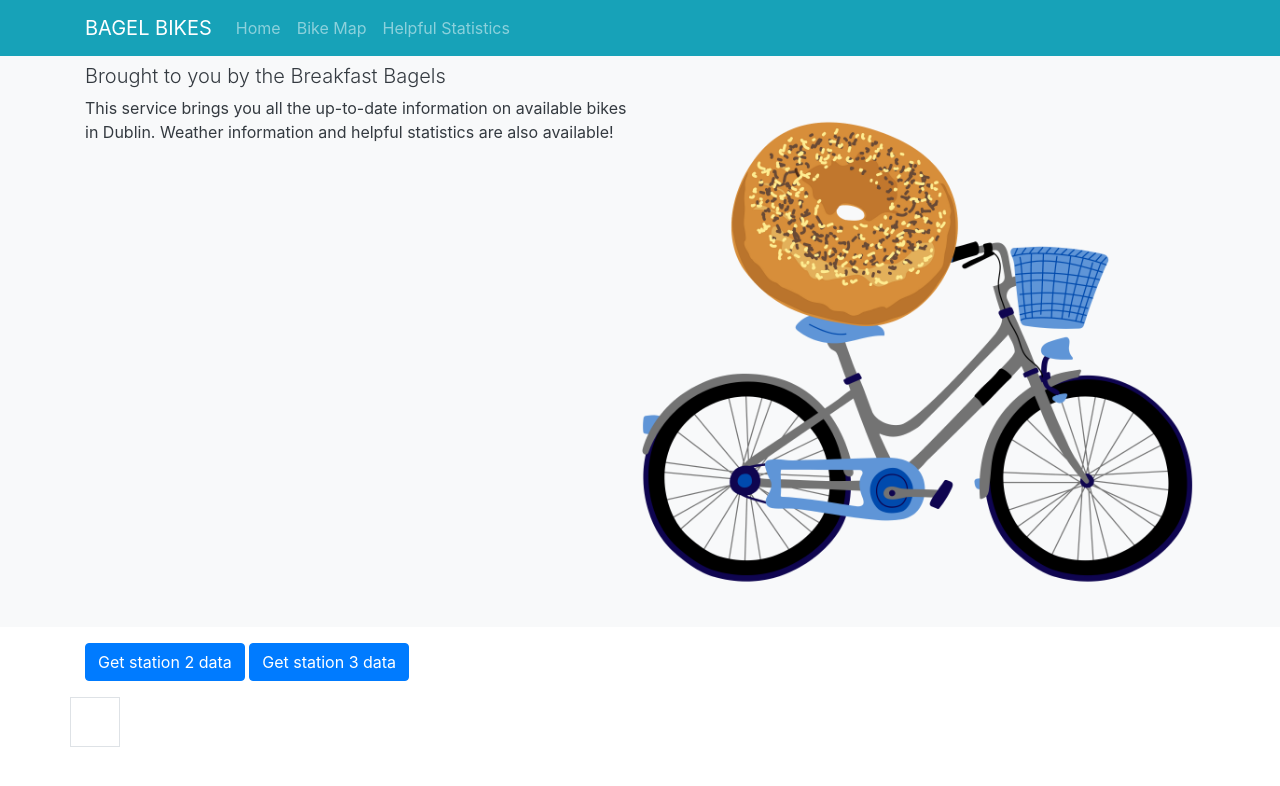
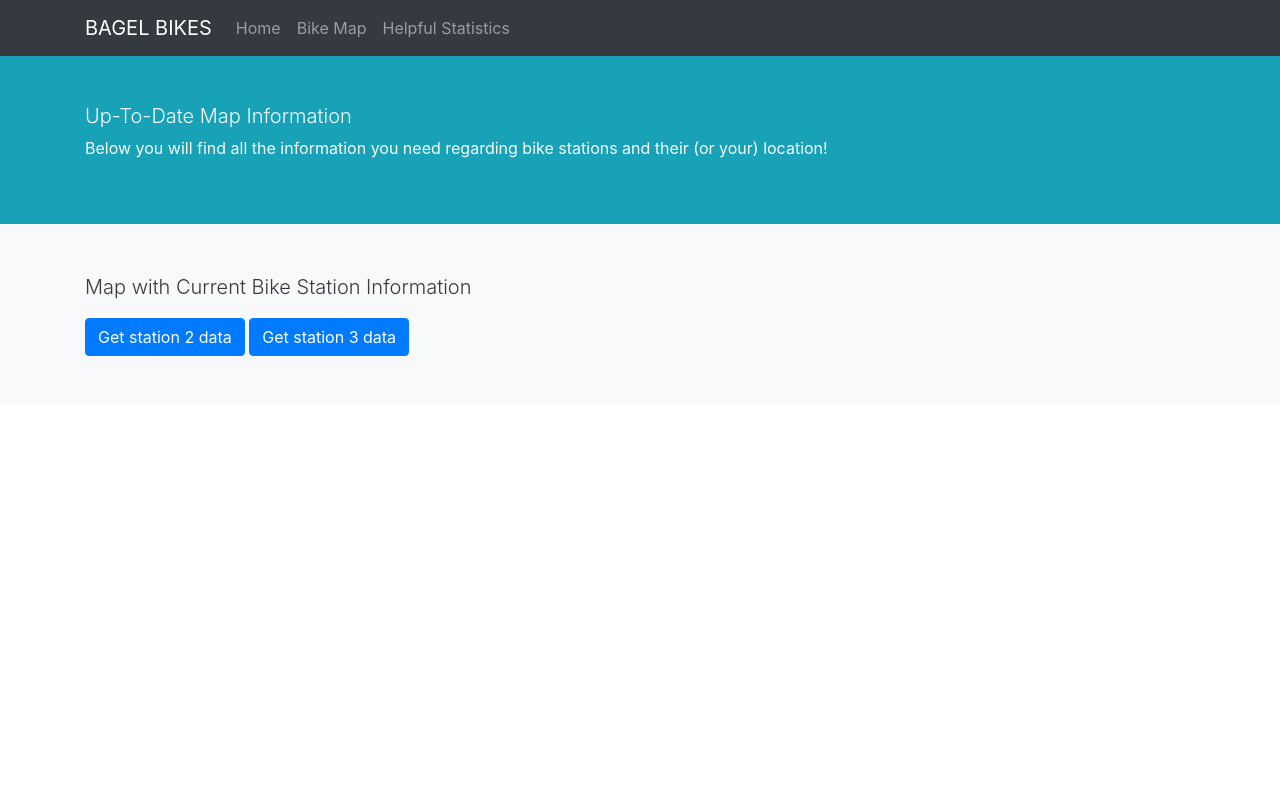
Before and after one commit to BreakfastBagels/DublinBikeApp, a Flask app: template DublinBikeWebApp/web/templates/map.html in a window 1280 px wide. Shown: the top 786 px of the page. Run offline with Flask 2, Linux system fonts and the light colour scheme; the template is opened without the code that fills it, so the values that code supplies are empty.

Commit message:
separate pages for weather, map, stats

```diff
--- a/DublinBikeWebApp/web/app.py
+++ b/DublinBikeWebApp/web/app.py
@@ -13,9 +13,17 @@ app.config['MYSQL_DATABASE_PASSWORD'] = 'Pepper12'
 
 mysql.init_app(app)
 
-@app.route("/")
+@app.route("/home")
 def landing_page():
     return render_template("index.html", content = "trying stuff out")
+
+@app.route("/map")
+def map_page():
+    return render_template("map.html")
+
+@app.route("/stats")
+def stats_page():
+    return render_template("stats.html")
 
 @app.route("/get-weather")
 def get():
--- a/DublinBikeWebApp/web/templates/map.html
+++ b/DublinBikeWebApp/web/templates/map.html
@@ -11,7 +11,7 @@
     <body>
 
       <!-- Navigation -->
-      <nav class="navbar navbar-expand-lg navbar-dark bg-info">
+      <nav class="navbar navbar-expand-lg navbar-dark bg-dark">
         <div class="container">
           <a class="navbar-brand" href="#">BAGEL BIKES</a>
 
@@ -22,13 +22,13 @@
           <div class="collapse navbar-collapse" id="nav">
             <ul class="navbar-nav ms-auto">
               <li class="nav-item">
-                <a href="#" class="nav-link">Home</a>
+                <a href="home" class="nav-link">Home</a>
               </li>
               <li class="nav-item">
-                <a href="#map" class="nav-link">Bike Map</a>
+                <a href="map" class="nav-link">Bike Map</a>
               </li>
               <li class="nav-item">
-                <a href="#stats" class="nav-link">Helpful Statistics</a>
+                <a href="stats" class="nav-link">Helpful Statistics</a>
               </li>
             </ul>
           </div>
@@ -37,21 +37,23 @@
 
       <!-- Banner Image -->
 
-      <section class="bg-light text-dark p-2">
+      <section class="bg-info text-light p-5">
         <div class="container">
           <div class="d-sm-flex">
             <div>
-              <h1 class="lead">Brought to you by the Breakfast Bagels</h1>
-              <p>This service brings you all the up-to-date information on available bikes in Dublin. Weather information and helpful statistics are also available!</p>
+              <h1 class="lead">Up-To-Date Map Information</h1>
+              <p>Below you will find all the information you need regarding bike stations and their (or your) location!</p>
             </div>
-            <img class="imag-fluid w-50" src="icons/bagel_bike.png" />
           </div>
         </div>
       </section>
 
+<!-- Map Section -->
 
     {% block content %}
+    <section class="bg-light text-dark p-5">
     <div class="container">
+      <p class="lead">Map with Current Bike Station Information</p>
         <div class="row-mt-3">
           <div id="map"></div>
         </div>
@@ -63,11 +65,8 @@
             <div class="col-6" id="info-div">
             </div>
         </div>
-        <div class="row mt-3" id="weather-div">
-            <div class="col-6-md p-4 border text-center" id="weather-box-col"></div>
-            <div class="col-6-md"></div>
-        </div>
-    </div>
+      </div>
+    </section>
     {% endblock %}
 
     <script src="https://cdn.jsdelivr.net/npm/bootstrap@5.1.3/dist/js/bootstrap.bundle.min.js" integrity="sha384-ka7Sk0Gln4gmtz2MlQnikT1wXgYsOg+OMhuP+IlRH9sENBO0LRn5q+8nbTov4+1p" crossorigin="anonymous"></script>
```
Also changed, not shown: DublinBikeWebApp/web/templates/index.html (+6 -24 lines), DublinBikeWebApp/web/templates/stats.html (+64 -0 lines).
